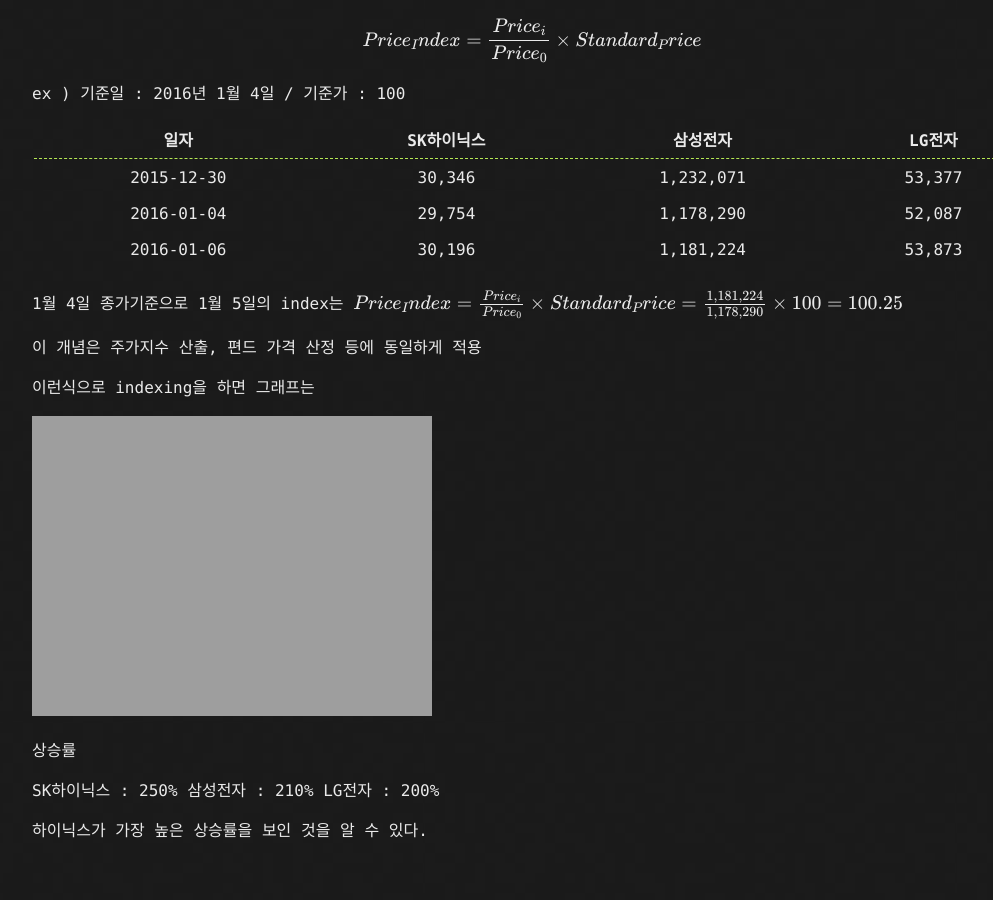
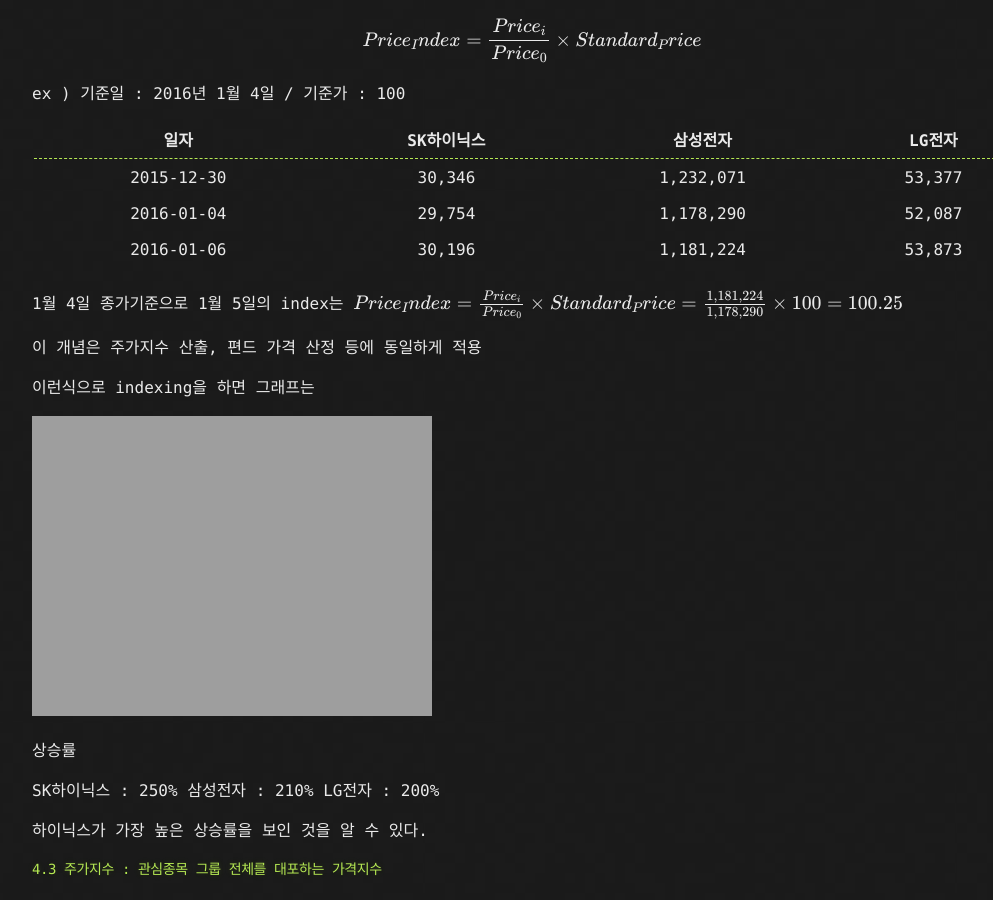
Before and after one commit to kooock/kooock.github.io, a Jekyll site: the page built from _posts/2018-07-21-finance_engineering_recipe_chapter4.md, in a window 1280 px wide and 900 px high, scrolled down 3534 px. Shown: the whole window, without its empty margins (108-1101 px from the left). Built offline with Jekyll 4.4.1, drawn with Linux system fonts in a browser that asks for light colours; formulas are drawn with MathJax 3; before the commit the page ends 4397 px from its top, so only the background shows below that.

Commit message:
금융공학레시피 4.3 init

```diff
--- a/_posts/2018-07-21-finance_engineering_recipe_chapter4.md
+++ b/_posts/2018-07-21-finance_engineering_recipe_chapter4.md
@@ -102,3 +102,5 @@
 LG전자 : 200%
 
 하이닉스가 가장 높은 상승률을 보인 것을 알 수 있다.
+
+#### 4.3 주가지수 : 관심종목 그룹 전체를 대포하는 가격지수
```
